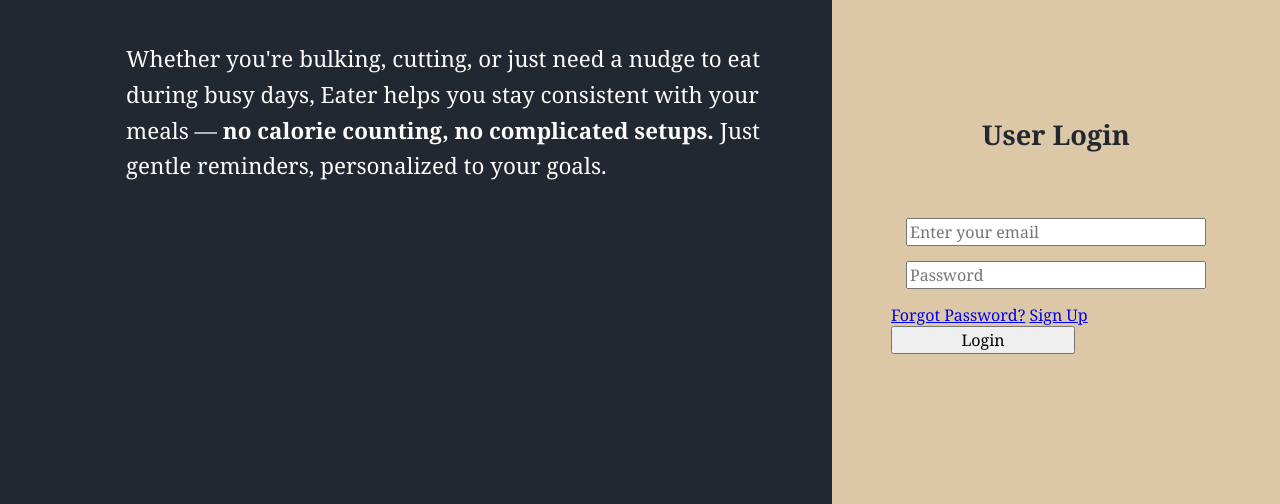
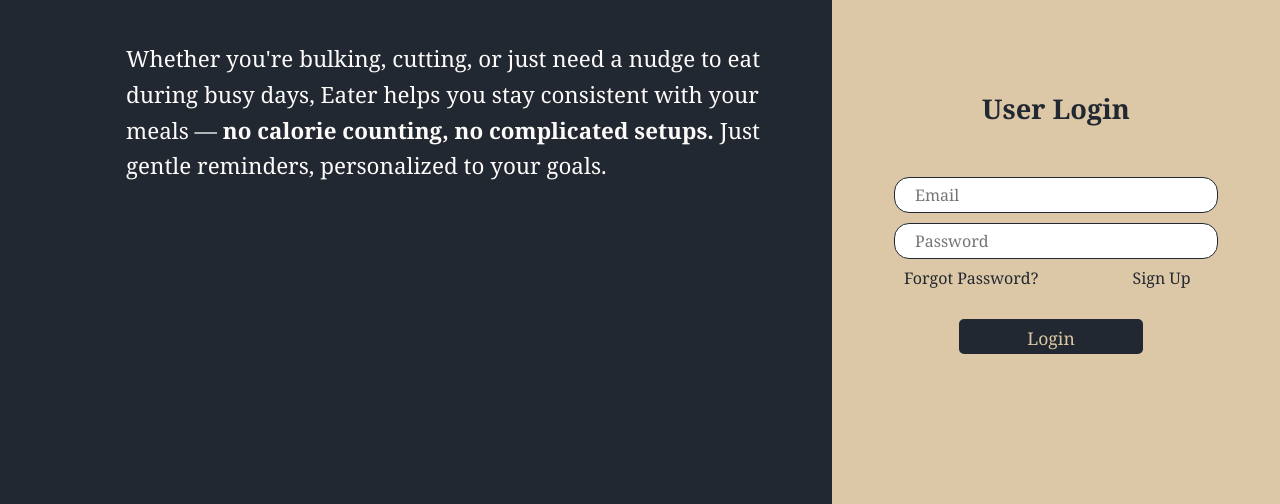
Before and after one commit to TylerTre111/Eater, a plain HTML site: page login/login.html in a window 1280 px wide. Shown: the part 296-800 px from the top of the page. Drawn offline with Linux system fonts and the light colour scheme.

Commit message:
updated css on login page

```diff
--- a/login/login.css
+++ b/login/login.css
@@ -1,8 +1,6 @@
 *{
     font-family: 'Georgia', sans-serif;
     font-size: 16px;
-    box-sizing: border-box;
-    overflow: hidden;
 }
 
 body{
@@ -70,9 +68,51 @@ body{
 
 #login{
     width: 184px;
+    margin-left: 65px;
+    margin-top: 30px;
+    border-radius: 5px;
+    border: 2px solid rgb(34, 40, 49);
+    height: 2em;
+    padding-top: 5px;
+    color: rgb(220, 200, 166);
+    background: rgb(34, 40, 49);
+    font-size: 1.1rem;
+}
+
+#login:hover{
+    opacity: 0.8;
+}
+
+#login:active{
+    opacity: 0.5;
 }
 
 #email, #password{
     width: 300px;
-    margin: 15px;
+    border: 1px solid rgb(34, 40, 49);
+    border-radius: 15px;
+    height: 2em;
+    padding-left: 20px;
+    margin-bottom: 8px;
 }
+
+.forgot{
+    margin: 0 90px 0 10px;
+}
+
+#email{
+    margin-bottom: 10px;
+}
+
+.forgot, .sign-up{
+    text-decoration: none;
+    color: rgb(34, 40, 49);
+}
+
+.forgot:active, .sign-up:active{
+    opacity: 0.6;
+}
+
+.forgot:visited, .sign-up:visited{
+    color: purple;
+}
--- a/login/login.html
+++ b/login/login.html
@@ -17,11 +17,11 @@
         <div class="col-2">
             <h2 class="user">User Login</h2>
             <form action="#" method="post" class="form">
-                <input type="text" id="email" name="email" placeholder="Enter your email" required>
+                <input type="text" id="email" name="email" placeholder="Email" required>
                 <input type="password" id="password" name="password" placeholder="Password" required>
                 <a href="#" id="forgot" class="forgot">Forgot Password?</a>
                 <a href="#" id="sign-up" class="sign-up">Sign Up</a>
-                <button type="submit" id="login">Login</button>
+                <button type="submit" id="login" class="login">Login</button>
             </form>
         </div>
     </div>
```
